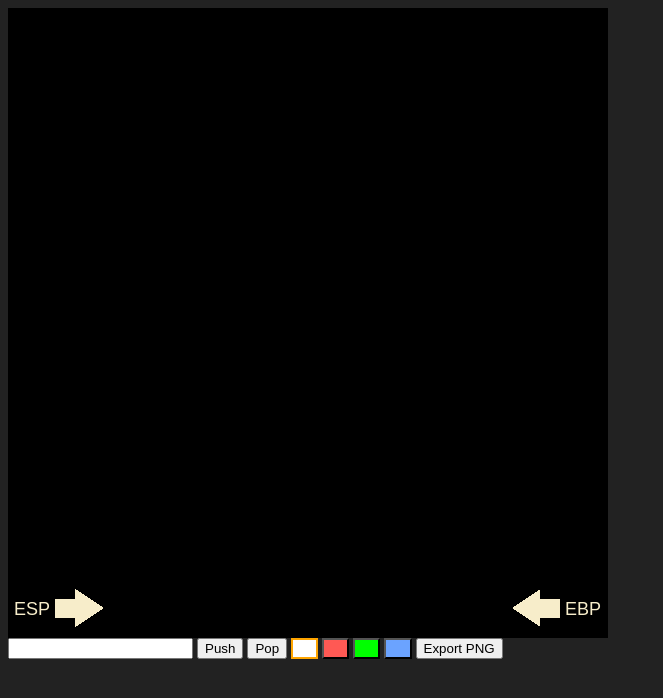
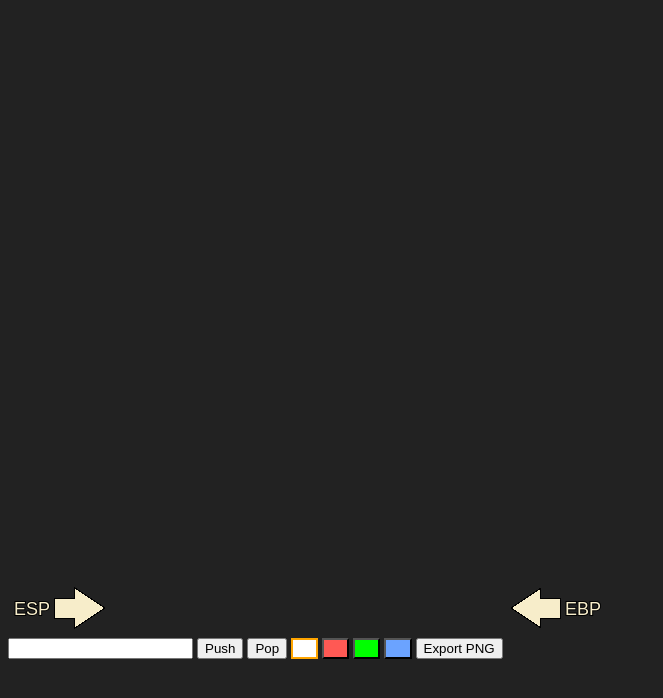
Before and after one commit to N0fix/stackViewer, a plain HTML site: page index.html in a window 1280 px wide. Shown: the whole page, without its empty margins (0-663 px from the left). Drawn offline with Linux system fonts and the light colour scheme.

Commit message:
Update index.html

```diff
--- a/index.html
+++ b/index.html
@@ -46,7 +46,7 @@
 		stack_element_size = {width: 400, height: 60};
 		selected_color = "0xFFFFFF";
 
-		app = new PIXI.Application(600, 630, {transparent: false});
+		app = new PIXI.Application(600, 630, {transparent: true});
 		canvas = document.querySelector("#stack").appendChild(app.view);
 
 		canvas.addEventListener('contextmenu', (e) => { e.preventDefault(); });
```
